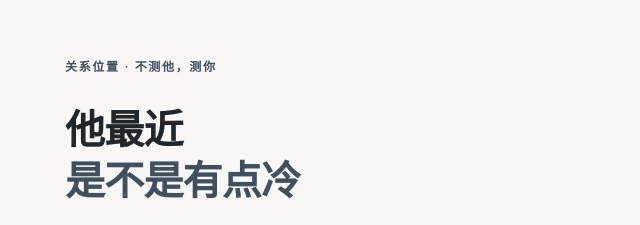
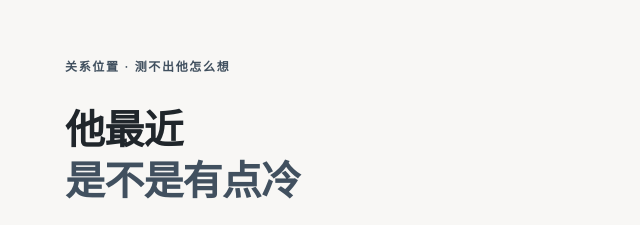
Before and after one commit to Sulome/guanxi-weizhi, a plain HTML site: page index.html in a window 1280 px wide. Shown: the part 153-378 px from the top of the page, 319-959 px from the left. Drawn offline with Linux system fonts and the light colour scheme.

Commit message:
Add files via upload

```diff
--- a/index.html
+++ b/index.html
@@ -149,7 +149,7 @@
 
   <!-- 封面 -->
   <section class="screen on cover" id="screen-cover">
-    <div class="kicker">关系位置 · 不测他，测你</div>
+    <div class="kicker">关系位置 · 测不出他怎么想</div>
     <h1>他最近<br><em>是不是有点冷</em></h1>
     <p class="sub">这个测试不知道他在想什么，那个没人答得了。</p>
     <p class="sub2">它测的是另一件事：等不到答案的时候，你的力气花在哪。</p>
```
